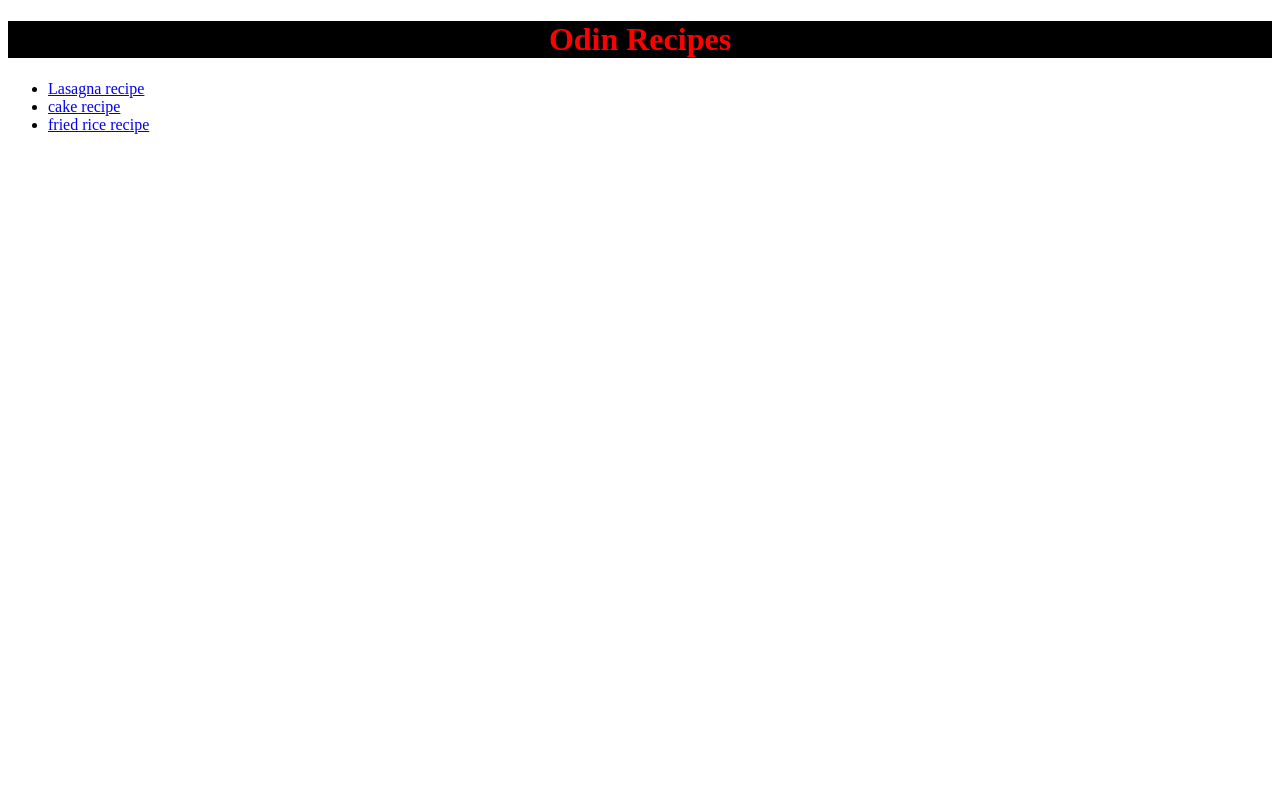
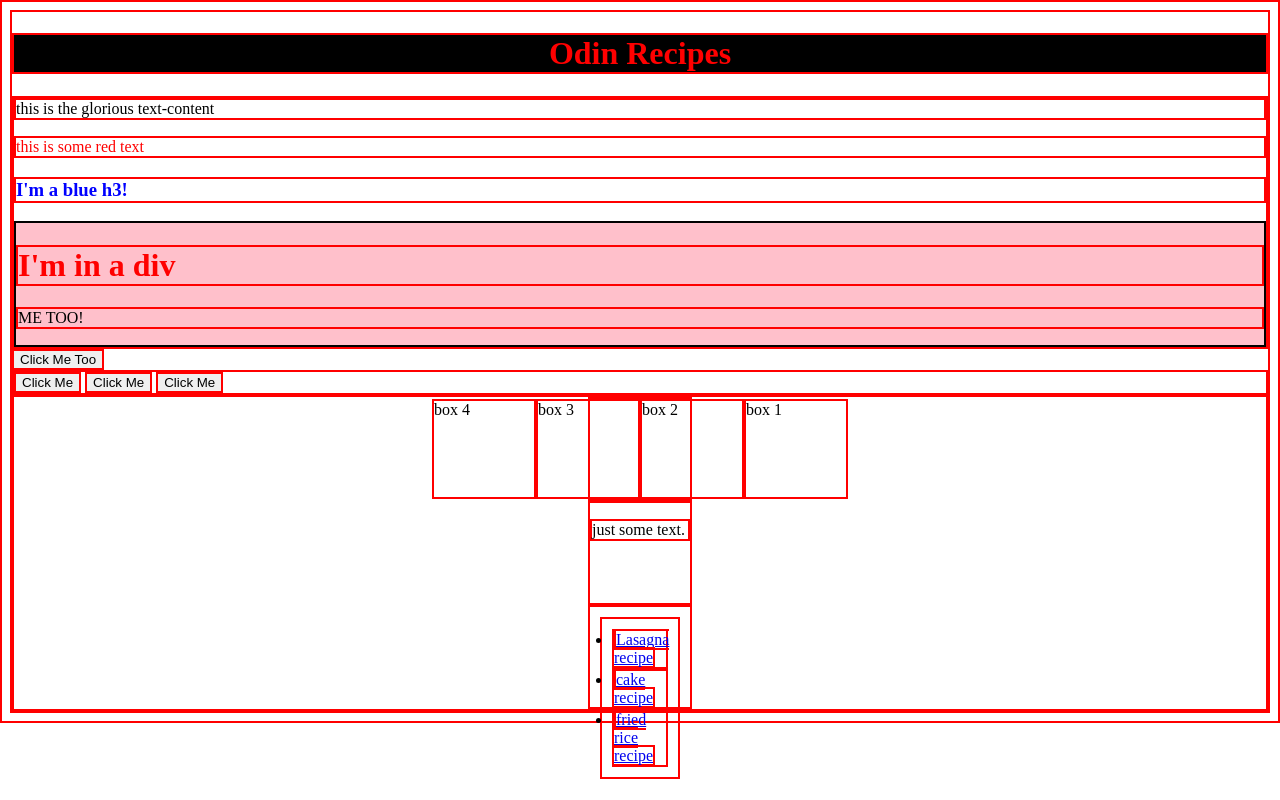
Before and after one commit to Longmann94/odin-recipes, a plain HTML site: page index.html in a window 1280 px wide. Drawn offline with Linux system fonts and the light colour scheme.

Commit message:
add practice JS to index.html

```diff
--- a/index.html
+++ b/index.html
@@ -3,15 +3,45 @@
   <head>
     <meta charset="utf-8">
     <link rel="stylesheet" href="styles.css">
+    <script src="someJS.js" defer></script>
     <title></title>
     <h1 class="heading">Odin Recipes</h1>
   </head>
   <body>
-    <ul>
+    <div id="container"></div>
+    <button id="btn">Click Me Too</button>
+    <div>
+    <button id="1">Click Me</button>
+    <button id="2">Click Me</button>
+    <button id="3">Click Me</button>
+    </div>
+    <div class="flex-container">
+     <div class="big">
+      <ul>
       <li><a href="./recipes/lasagna.html">Lasagna recipe</a></li>
       <li><a href="./recipes/cake.html">cake recipe</a></li>
       <li><a href="./recipes/friedrice.html">fried rice recipe</a></li>
-    </ul>
-
+      </ul>
+     </div>
+     <div>
+       <p>
+         just some text.
+       </p>
+     </div>
+     <div class="flex-container">
+       <div>
+         box 1
+       </div>
+       <div>
+         box 2
+       </div>
+       <div>
+         box 3
+       </div>
+       <div>
+         box 4
+       </div>
+     </div>
+   </div>
   </body>
 </html>
--- /dev/null
+++ b/someJS.js
@@ -0,0 +1,48 @@
+const container = document.querySelector("#container");
+
+const content = document.createElement("div");
+content.classList.add("content");
+content.textContent = "this is the glorious text-content";
+container.appendChild(content);
+
+const redText = document.createElement("p");
+container.appendChild(redText);
+redText.textContent = "this is some red text";
+document.getElementsByTagName("p")[0].id = "redText";
+document.getElementById("redText").style.color = "red";
+
+const blueH3 = document.createElement("h3");
+container.appendChild(blueH3);
+blueH3.textContent = "I'm a blue h3!";
+document.getElementsByTagName("h3")[0].id = "blueH3";
+document.getElementById("blueH3").style.color = "blue";
+
+const div1 = document.createElement("div");
+container.appendChild(div1);
+const div1H1 = document.createElement("h1");
+div1.appendChild(div1H1);
+const div1P = document.createElement("p");
+div1.appendChild(div1P);
+div1H1.textContent = "I'm in a div";
+div1P.textContent = "ME TOO!";
+document.getElementsByTagName("div")[2].id = "div1";
+document.getElementById("div1").style.backgroundColor = "pink";
+document.getElementById("div1").style.borderColor = "black";
+
+const btn = document.querySelector("#btn");
+
+function alertFunction(){
+  alert("yay! you did it")
+};
+
+btn.addEventListener("click", function (e) {
+  console.log(e.target.style.background = "blue");
+});
+
+const buttons = document.querySelectorAll("button");
+
+buttons.forEach((button) => {
+  button.addEventListener("click", () =>{
+    alert(button.id);
+  });
+});
--- a/styles.css
+++ b/styles.css
@@ -1,3 +1,7 @@
+*{
+  border: 2px solid red;
+}
+
 h1 {
   color: red;
 }
@@ -6,3 +10,26 @@ h1 {
   background-color: black;
   text-align: center;
 }
+
+ul {
+  padding: 10px;
+  margin: 10px;
+  display: block;
+}
+
+.flex-container {
+  display: flex;
+  align-content: center;
+  flex-flow: column-reverse wrap-reverse;
+    align-items: flex-end;
+}
+
+.flex-container div {
+  height: 100px;
+  width: 100px;
+
+}
+
+/* .flex-container .big {
+  flex-shrink: 0;
+} */
```
